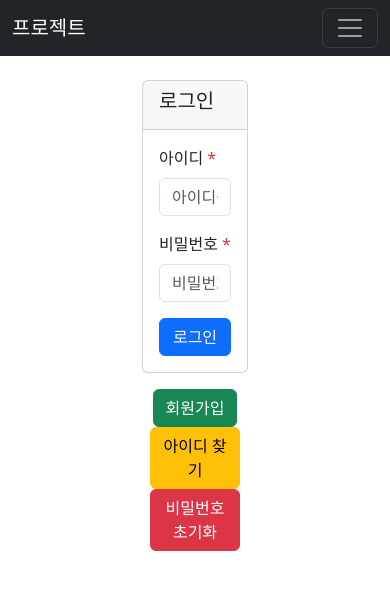
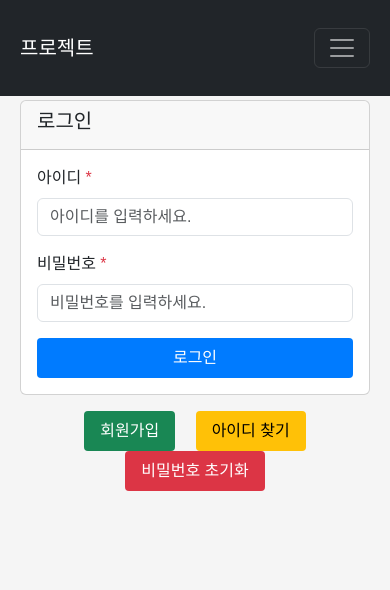
Before and after one commit to sung2ne/textbook-django-board, a Django app: page /auth/login/ in a window 390 px wide. Shown: the top 590 px of the page. Run offline with Django 5.2, Linux system fonts and the light colour scheme; some libraries are stand-ins or nearby versions.

Commit message:
fix: UI 감사 버그 수정 (정적파일 경로, 템플릿 경로, 루트URL, 모바일 반응형)

```diff
--- a/mysite/accounts/views.py
+++ b/mysite/accounts/views.py
@@ -30,7 +30,7 @@ def register_account(request):
         else:
             messages.error(request, '회원가입에 실패했습니다.')
 
-    return render(request, 'accounts/register.html', {'form': form, 'message_class': 'col-4 mx-auto'})
+    return render(request, 'accounts/signup.html', {'form': form, 'message_class': 'col-12 col-md-6 col-lg-4 mx-auto'})
 
 # 로그인
 def login_account(request):
@@ -57,7 +57,7 @@ def login_account(request):
         else:
             messages.error(request, '아이디 또는 비밀번호를 입력해주세요.')
 
-    return render(request, 'accounts/login.html', {'form': form, 'message_class': 'col-4 mx-auto'})
+    return render(request, 'accounts/login.html', {'form': form, 'message_class': 'col-12 col-md-6 col-lg-4 mx-auto'})
 
 # 로그아웃
 def logout_account(request):
@@ -67,7 +67,7 @@ def logout_account(request):
 # 프로필 보기
 @login_required(login_url='auth:login')
 def get_profile(request):
-    return render(request, 'accounts/profile.html', {'message_class': 'col-4 mx-auto'})
+    return render(request, 'accounts/profile.html', {'message_class': 'col-12 col-md-6 col-lg-4 mx-auto'})
 
 # 프로필 수정
 @login_required(login_url='auth:login')
@@ -85,7 +85,7 @@ def update_profile(request):
         else:
             messages.error(request, '프로필 수정에 실패했습니다.')
 
-    return render(request, 'accounts/update_profile.html', {'form': form, 'message_class': 'col-4 mx-auto'})
+    return render(request, 'auth/update_profile.html', {'form': form, 'message_class': 'col-12 col-md-6 col-lg-4 mx-auto'})
 
 # 비밀번호 수정
 @login_required(login_url='auth:login')
@@ -113,7 +113,7 @@ def update_password(request):
         else:
             messages.error(request, '비밀번호 수정에 실패했습니다.')
 
-    return render(request, 'accounts/update_password.html', {'form': form, 'message_class': 'col-4 mx-auto'})
+    return render(request, 'accounts/update_password.html', {'form': form, 'message_class': 'col-12 col-md-6 col-lg-4 mx-auto'})
 
 # 아이디 찾기
 def find_username(request):
@@ -136,7 +136,7 @@ def find_username(request):
         else:
             messages.error(request, '아이디 찾기에 실패했습니다.')
 
-    return render(request, 'accounts/find_username.html', {'form': form, 'message_class': 'col-4 mx-auto'})
+    return render(request, 'accounts/find_username.html', {'form': form, 'message_class': 'col-12 col-md-6 col-lg-4 mx-auto'})
 
 # 비밀번호 초기화
 def reset_password(request):
@@ -162,7 +162,7 @@ def reset_password(request):
             else:
                 messages.error(request, '비밀번호 초기화에 실패했습니다.')
 
-    return render(request, 'accounts/reset_password.html', {'form': form, 'message_class': 'col-4 mx-auto'})
+    return render(request, 'accounts/reset_password.html', {'form': form, 'message_class': 'col-12 col-md-6 col-lg-4 mx-auto'})
 
 # 탈퇴
 @login_required(login_url='auth:login')
@@ -186,4 +186,4 @@ def delete_account(request):
             else:
                 messages.error(request, '회원탈퇴에 실패했습니다. 입력정보를 확인하세요.')
 
-    return render(request, 'accounts/delete_account.html', {'form': form, 'message_class': 'col-4 mx-auto'})
+    return render(request, 'accounts/delete_account.html', {'form': form, 'message_class': 'col-12 col-md-6 col-lg-4 mx-auto'})
--- a/mysite/mysite/urls.py
+++ b/mysite/mysite/urls.py
@@ -1,7 +1,9 @@
 from django.contrib import admin
 from django.urls import path, include
+from django.views.generic import RedirectView
 
 urlpatterns = [
+    path('', RedirectView.as_view(url='/posts/', permanent=False)),
     path('admin/', admin.site.urls),
     path('posts/', include('posts.urls')),
     path('tinymce/', include('tinymce.urls')),
--- a/mysite/templates/accounts/delete_account.html
+++ b/mysite/templates/accounts/delete_account.html
@@ -2,7 +2,7 @@
 
 {% block content %}
 <div class="row">
-    <div class="col-4 mx-auto">
+    <div class="col-12 col-md-6 col-lg-4 mx-auto">
         <!-- 회원탈퇴 -->
         <form id="withdrawForm" method="POST">
             {% csrf_token %}
--- a/mysite/templates/accounts/find_username.html
+++ b/mysite/templates/accounts/find_username.html
@@ -2,7 +2,7 @@
 
 {% block content %}
 <div class="row">
-    <div class="col-4 mx-auto">
+    <div class="col-12 col-md-6 col-lg-4 mx-auto">
         <!-- 아이디 찾기 -->
         <form id="findUsernameForm" method="POST">
             {% csrf_token %}
--- a/mysite/templates/accounts/login.html
+++ b/mysite/templates/accounts/login.html
@@ -2,7 +2,7 @@
 
 {% block content %}
 <div class="row">
-    <div class="col-4 mx-auto">
+    <div class="col-12 col-md-6 col-lg-4 mx-auto">
         <!-- 로그인 -->
         <form id="loginForm" method="POST">
             {% csrf_token %}
@@ -35,7 +35,7 @@
                 </div>
             </div>
             <div class="text-center">
-                <a href="{% url 'auth:signup' %}" class="btn btn-success mx-2">회원가입</a>
+                <a href="{% url 'auth:register' %}" class="btn btn-success mx-2">회원가입</a>
                 <a href="{% url 'auth:find_username' %}" class="btn btn-warning mx-2">아이디 찾기</a>
                 <a href="{% url 'auth:reset_password' %}" class="btn btn-danger mx-2">비밀번호 초기화</a>
             </div>
--- a/mysite/templates/accounts/profile.html
+++ b/mysite/templates/accounts/profile.html
@@ -2,7 +2,7 @@
 
 {% block content %}
 <div class="row">
-    <div class="col-4 mx-auto">
+    <div class="col-12 col-md-6 col-lg-4 mx-auto">
         <!-- 프로필 -->
         <div class="card mb-3">
             <div class="card-header">
--- a/mysite/templates/accounts/reset_password.html
+++ b/mysite/templates/accounts/reset_password.html
@@ -2,7 +2,7 @@
 
 {% block content %}
 <div class="row">
-    <div class="col-4 mx-auto">
+    <div class="col-12 col-md-6 col-lg-4 mx-auto">
         <!-- 비밀번호 초기화 -->
         <form id="resetPasswordForm" method="POST">
             {% csrf_token %}
--- a/mysite/templates/accounts/signup.html
+++ b/mysite/templates/accounts/signup.html
@@ -2,7 +2,7 @@
 
 {% block content %}
 <div class="row">
-    <div class="col-4 mx-auto">
+    <div class="col-12 col-md-6 col-lg-4 mx-auto">
         <!-- 회원가입 -->
         <form id="signupForm" method="POST">
             {% csrf_token %}
--- a/mysite/templates/accounts/update_password.html
+++ b/mysite/templates/accounts/update_password.html
@@ -2,7 +2,7 @@
 
 {% block content %}
 <div class="row">
-    <div class="col-4 mx-auto">
+    <div class="col-12 col-md-6 col-lg-4 mx-auto">
         <!-- 비밀번호 수정 -->
         <form id="updatePasswordForm" method="POST">
             {% csrf_token %}
--- a/mysite/templates/auth/update_profile.html
+++ b/mysite/templates/auth/update_profile.html
@@ -2,7 +2,7 @@
 
 {% block content %}
 <div class="row">
-    <div class="col-4 mx-auto">
+    <div class="col-12 col-md-6 col-lg-4 mx-auto">
         <!-- 프로필 수정 -->
         <form id="updateProfileForm" method="POST">
             {% csrf_token %}
--- a/mysite/templates/base.html
+++ b/mysite/templates/base.html
@@ -9,7 +9,7 @@
     <!-- Bootstrap CSS -->
     <link href="https://cdn.jsdelivr.net/npm/bootstrap@5.3.3/dist/css/bootstrap.min.css" rel="stylesheet">
     <!-- STATIC CSS -->
-    <link rel="stylesheet" href="{% static 'style.css' %}">
+    <link rel="stylesheet" href="{% static 'css/style.css' %}">
     <style>
         body {
             padding-top: 80px;
@@ -101,7 +101,7 @@
     <!-- tinymce -->
     <script src="{% static 'tinymce/tinymce.min.js' %}"></script>
     <!-- STATIC JS -->
-    <script src="{% static 'script.js' %}"></script>
+    <script src="{% static 'js/script.js' %}"></script>
     <script>
         $(document).ready(function() {
             // 모든 AJAX 요청에 CSRF 토큰을 자동으로 포함
--- a/mysite/templates/users/read.html
+++ b/mysite/templates/users/read.html
@@ -2,7 +2,7 @@
 
 {% block content %}
 <div class="row">
-    <div class="col-4 mx-auto">
+    <div class="col-12 col-md-6 col-lg-4 mx-auto">
         <!-- 사용자 보기 -->
         <div class="card mb-3">
             <h5 class="card-header text-primary">
```
